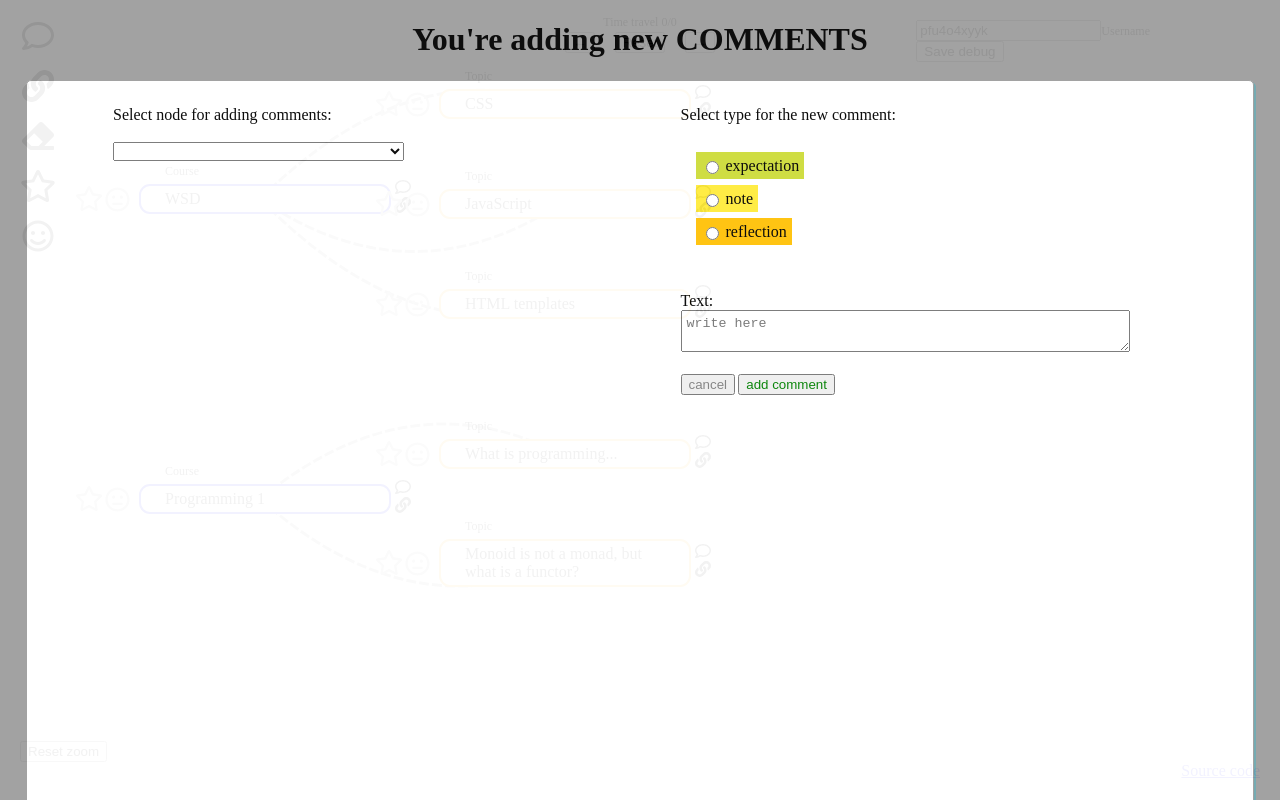
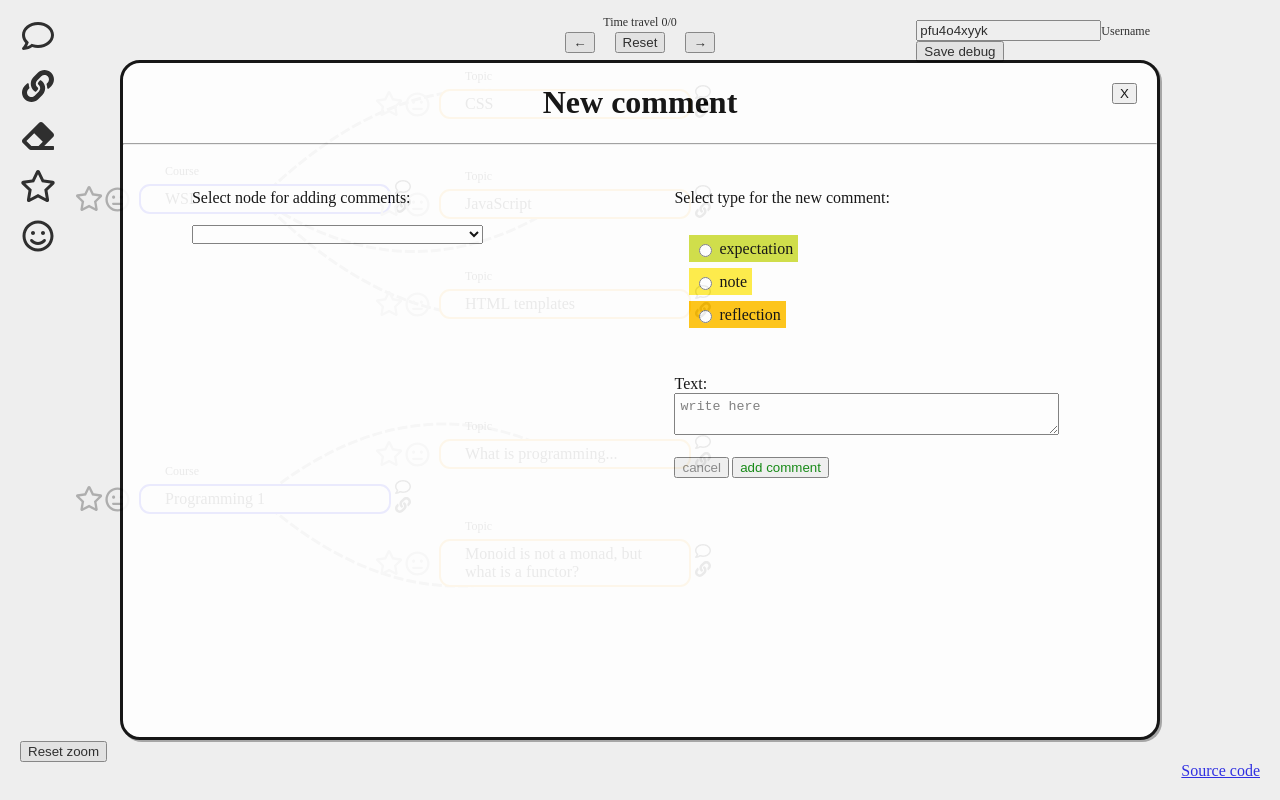
Before and after one commit to piehei/course-curriculum-graph, a Vue app in the folder client/: page / in a window 1280 px wide. Both pictures are taken after a click on the icon 38 px from the left and 36 px from the top of the page. Built offline with nearby package versions, Linux system fonts and the light colour scheme.

Commit message:
MUCH BETTER UI for Overlay.vue

```diff
--- a/client/src/components/CommentAdder.vue
+++ b/client/src/components/CommentAdder.vue
@@ -1,7 +1,12 @@
 <template>
   <div ref="container"
-       class="comments-outer-container">
+       class="outer-container">
 
+    <h1 style="text-align:center;">New comment</h1>
+    <button @click="cancel" class="close">X</button>
+    <hr></hr>
+    <br><br>
+    <div class="content">
     <div class="left-panel">
 
       <template v-if="node">
@@ -107,6 +112,7 @@
 
 
   </div>
+  </div>
 </template>
 <script>
 import { faTrash } from '@fortawesome/free-solid-svg-icons'
@@ -200,19 +206,6 @@ export default {
 }
 </script>
 <style scoped>
-.comments-outer-container {
-  border: 1px solid #9e9e9e;
-  width: 95%;
-  height: 90%;
-  margin: 0 auto;
-  border-radius: 5px;
-  box-shadow: 2px 2px #00bcd44d;
-  padding: 25px 5px;
-  background: white;
-  display: flex;
-  flex-direction: row;
-  justify-content: space-evenly;
-}
 
 .left-panel {
   width: 40%;
@@ -272,5 +265,10 @@ export default {
   color: green;
   margin-left: 0.1rem;
 }
+.close {
+  position: absolute;
+  right: 20px;
+  top: 20px;
+}
 
 </style>
--- a/client/src/components/LinkAdder.vue
+++ b/client/src/components/LinkAdder.vue
@@ -1,7 +1,13 @@
 
 <template>
   <div ref="container"
-       class="comments-outer-container">
+       class="outer-container">
+
+    <h1 style="text-align:center;">New connection</h1>
+    <button @click="cancel" class="close">X</button>
+    <hr></hr>
+    <br><br>
+    <div class="content">
 
     <div class="left-panel">
       <h3>You're connecting these nodes:</h3>
@@ -57,6 +63,8 @@
 
 
     <div class="right-panel">
+      <h3>Description</h3>
+      <br><br>
       Describe here briefly why you're connecting the nodes:
       <br>
       <textarea style="width:90%;padding:5px;" v-model="newCommentText" placeholder="write here"></textarea>
@@ -71,6 +79,7 @@
     </div>
 
 
+  </div>
   </div>
 </template>
 <script>
@@ -148,19 +157,6 @@ export default {
 }
 </script>
 <style scoped>
-.comments-outer-container {
-  border: 1px solid #9e9e9e;
-  width: 95%;
-  height: 90%;
-  margin: 0 auto;
-  border-radius: 5px;
-  box-shadow: 2px 2px #00bcd44d;
-  padding: 25px 5px;
-  background: white;
-  display: flex;
-  flex-direction: row;
-  justify-content: space-evenly;
-}
 
 .left-panel {
   width: 40%;
@@ -176,7 +172,6 @@ export default {
 
 .right-panel {
   width: 40%;
-  margin-top: 150px;
 }
 
 .choice {
@@ -221,5 +216,9 @@ export default {
   color: green;
   margin-left: 0.1rem;
 }
-
+.close {
+  position: absolute;
+  right: 20px;
+  top: 20px;
+}
 </style>
--- a/client/src/components/Overlay.vue
+++ b/client/src/components/Overlay.vue
@@ -1,8 +1,6 @@
 
 <template>
   <div class="overlay-outer-container">
-    <h1><center>You're adding new {{ type }}</center></h1>
-
     <template v-if="type === 'COMMENTS'">
       <commentAdder></commentAdder>
     </template>
@@ -45,7 +43,24 @@ export default {
 }
 </script>
 <style scoped>
-
+.overlay-outer-container >>> .outer-container {
+  position:fixed;
+  top: 60px;
+  right: 120px;
+  bottom: 60px;
+  left: 120px;
+  border: 3px solid black;
+  margin: 0 auto;
+  border-radius: 20px;
+  box-shadow: 2px 2px #9e9e9e;
+  background: white;
+  opacity: 0.9;
+}
+.overlay-outer-container >>> .content {
+  display: flex;
+  flex-direction: row;
+  justify-content: space-evenly;
+}
 .overlay-outer-container {
   position: fixed;
   top: 0;
@@ -53,8 +68,7 @@ export default {
   bottom: 0;
   left: 0;
   z-index: 9999;
-  opacity: 0.95;
-  background: #9e9e9e;
+  background: #bcbcbc40;
 }
 
 .close-button {
```
